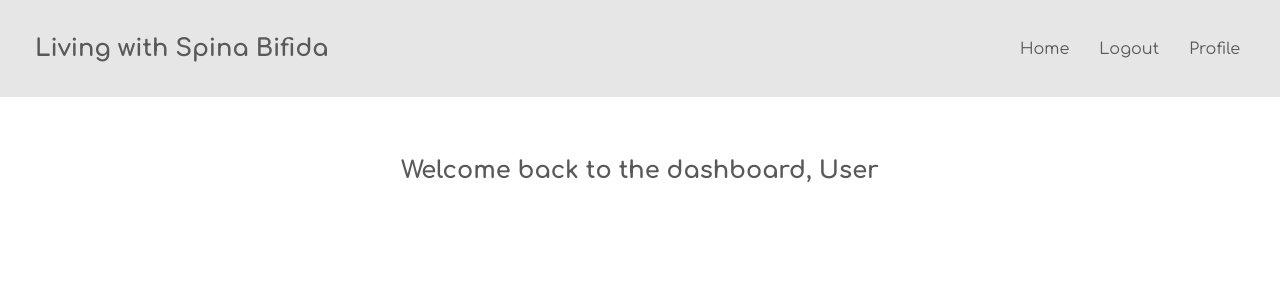
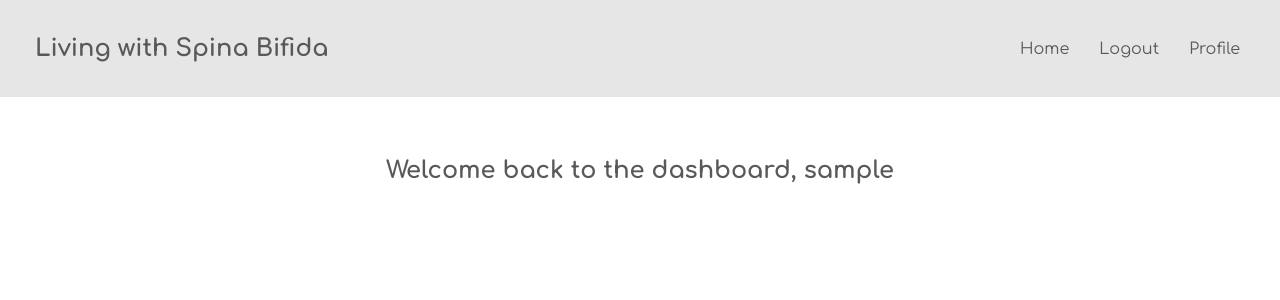
Before and after one commit to tufanbutuner/livingwithspinabifida, a React (Create React App) app: page / in a window 1280 px wide. Shown: the top 300 px of the page. Built offline with nearby package versions, Linux system fonts and the light colour scheme; sample sign-in values are in the browser's storage.

Commit message:
Displaying username on Dashboard

```diff
--- a/src/Dashboard.js
+++ b/src/Dashboard.js
@@ -1,7 +1,11 @@
 function Dashboard() {
+
+    var username = localStorage.getItem('username')
+
     return (
+
         <div className="dashboard">
-            <h2>Welcome back to the dashboard, User</h2>
+            <h2>Welcome back to the dashboard, {username}</h2>
         </div>
     );
 }
```
